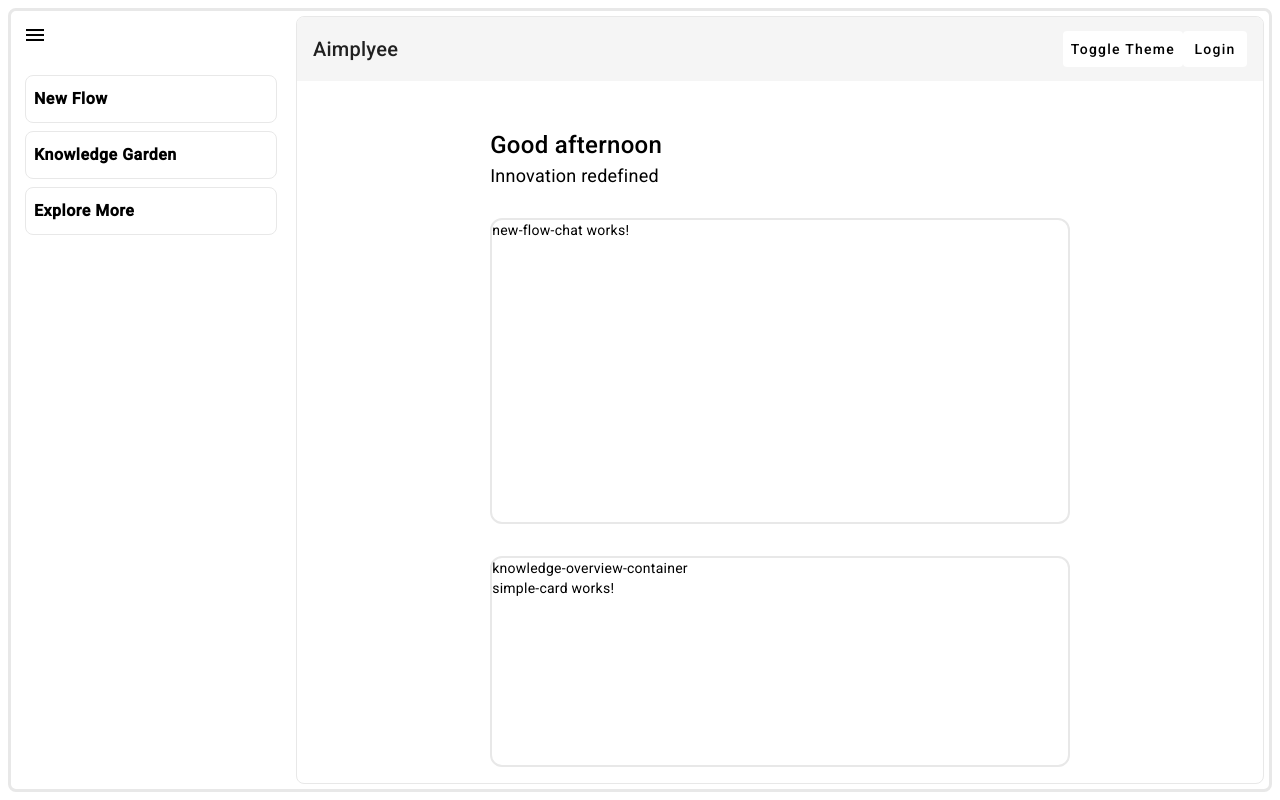
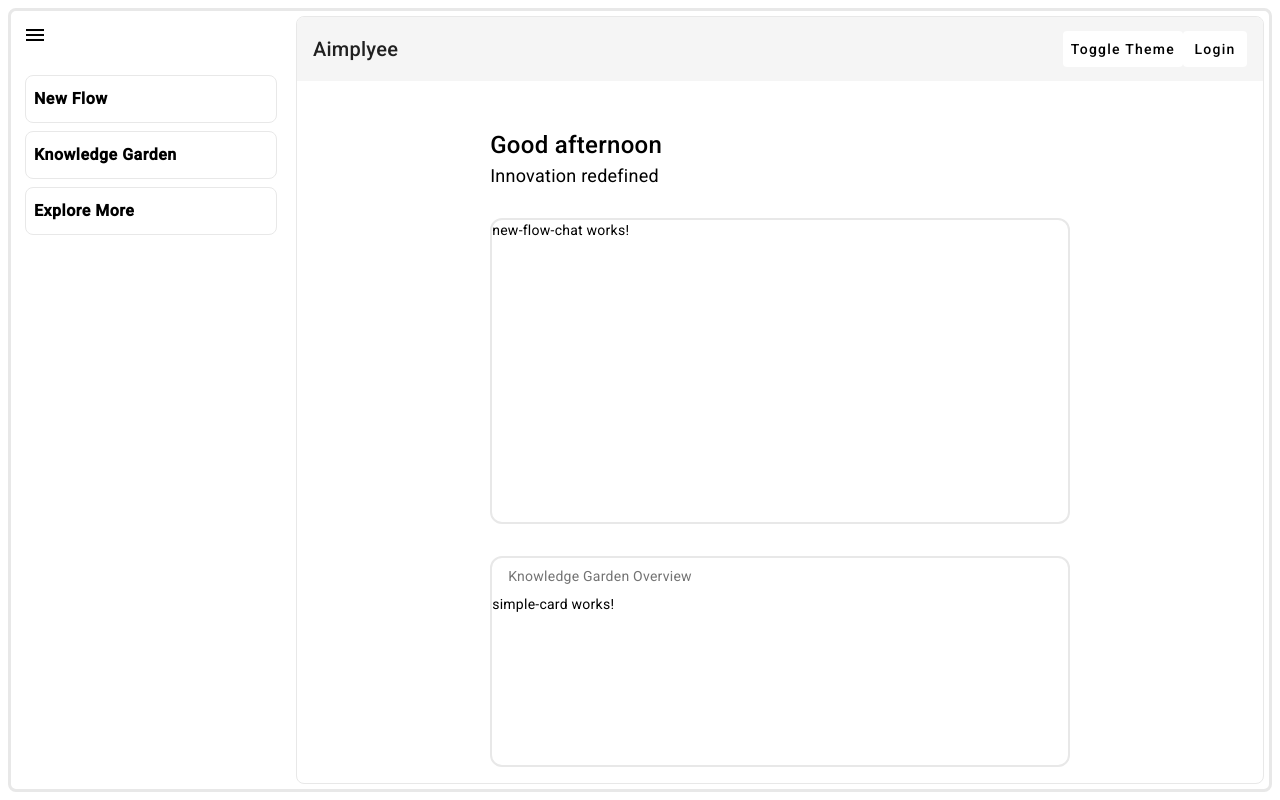
Before and after one commit to InspiroTechnology/aimployee, an Angular app: page /new-flow in a window 1280 px wide. Built offline with nearby package versions, Linux system fonts and the light colour scheme.

Commit message:
Add header text to KnowledgeOverviewComponent and style it with gray text class

```diff
--- a/src/app/features/chat/knowledge-overview/knowledge-overview.component.html
+++ b/src/app/features/chat/knowledge-overview/knowledge-overview.component.html
@@ -1,5 +1,5 @@
 <div class="knowledge-overview-container">
-  knowledge-overview-container
+  <span class="gray-text">Knowledge Garden Overview</span>
 
   <app-simple-card></app-simple-card>
 </div>
--- a/src/app/features/chat/knowledge-overview/knowledge-overview.component.scss
+++ b/src/app/features/chat/knowledge-overview/knowledge-overview.component.scss
@@ -5,3 +5,10 @@
     border-radius: var(--border-radius-md);
     box-sizing: border-box;
   }
+
+
+  .gray-text {
+    color: #737373;
+    display: block;
+    padding: 0.5rem 1rem;
+  }
```
